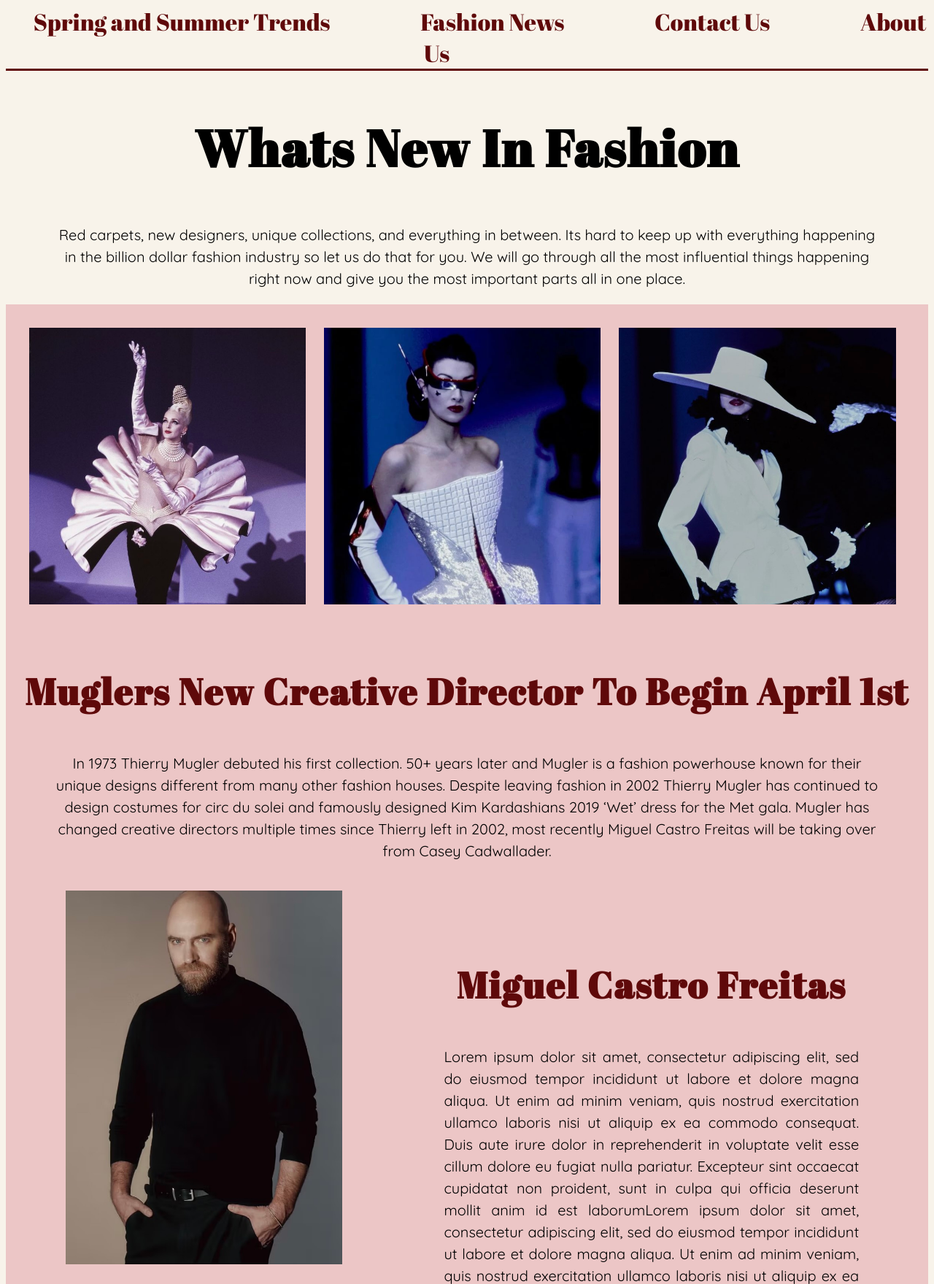
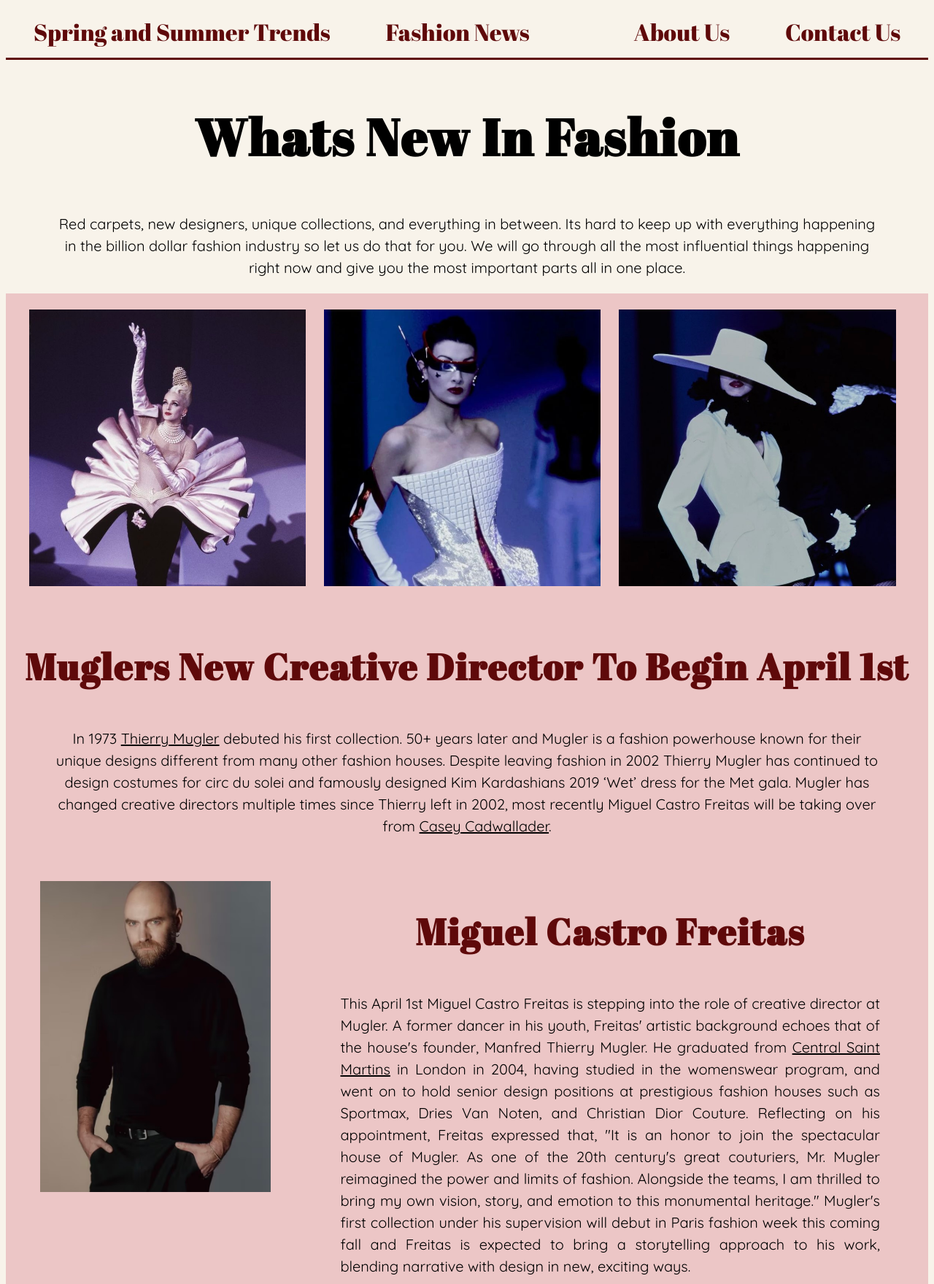
Before and after one commit to ejocelyn/Fashion-News-2, a plain HTML site: page index.html in a window 1280 px wide. Shown: the part 315-2074 px from the top of the page at 73% size. Drawn offline with Linux system fonts and the light colour scheme.

Commit message:
Final Paragraphs

```diff
--- a/index.html
+++ b/index.html
@@ -17,17 +17,18 @@
     <link href="https://fonts.googleapis.com/css2?family=Quicksand:wght@300..700&display=swap" rel="stylesheet">
 
     <style>
-       .header {
-        font-family: "Abril Fatface", serif;
-        color: #5F090A;
-        font-style: normal;
-        text-align: center;
-        border-bottom: 3px #5F090A solid;
-        background-color: #F8F3EA;
-       }
 
        #content {
         width: 100%;
+        }
+
+       .header {
+        font-style: normal;
+        text-align: center;
+        font-family: "Abril Fatface", serif;
+        border-bottom: 3px #5F090A solid;
+        background-color: #F8F3EA;
+        color: #5F090A;
        }
 
        body {
@@ -47,11 +48,11 @@
 
        h2 {
         font-size: 70px;
+        color: black;
       }
 
        h3 {
         font-size: 50px;
-         width: 100%;
          color: #5F090A;
       }
 
@@ -61,34 +62,38 @@
       }
 
        p {
+         font-style: normal;
+         text-align: center;
          font-family: "Quicksand", sans-serif;
          font-size: 20px;
          line-height: 1.5;
-         font-style: normal;
-         text-align: center;
          padding: 0% 5%;
         }
 
        img {
-         padding: 5%;
+         padding: 2.5% 5%;
          max-width: 100%;
          float: center;
       }
 
+      a {
+        color: black;
+      }
+
        .left {
-        width: 30%;
+        width: 25%;
         float: left;
         display: inline;
         clear: none;
-        padding: 0% 5%;
+        padding: 2.5%;
       }
 
       .right {
-        width: 50%;
+        width: 65%;
         float: right;
         display: inline;
         clear: none;
-        padding: 5%;
+        padding: 25px;
       }
 
       .column {
@@ -104,39 +109,27 @@
         width: 90%;
           }
 
-      .section1 {
-        background-color: #ECC6C6;
-        padding: 20px;
-        margin-top: 20px;
-}
-      .section2 {
-
-        background-color: #FFECE7;
-        padding: 20px;
-        margin-top: 20px;
-
+      .topnav {
+        overflow: hidden;
+        text-decoration: none;
         }
 
-      #nav {
+      .topnav a {
+        float: left;
+        color: #5F090A;
+        text-align: center;
+        padding: 14px 3%;
+        text-decoration: none;
         font-size: 2em;
         font-weight: 100;
         }
 
-      #nav ul{
-         margin: 0;
-        padding: 0;
+      .topnav a.split {
+        float: right;
         }
 
-      #nav li{
-        list-style: none;
-        display: inline;
-      }
-
-      #nav a{
-      text-decoration: none;
-      margin-right: 1.5em;
-      padding: 5px 35px;
-      color: #5F090A;
+      .topnav a:hover {
+        color: #ECC6C6;
         }
 
       div.relative {
@@ -148,10 +141,9 @@
 
       div.absolute {
         position: absolute;
-        top: 2500px;
+        top: 2200px;
         width: 100%;
         background-color: #FFECE7;
-
         }
 
     </style>
@@ -160,17 +152,16 @@
   <body>
     <div class="header">
       <h1>Stitches</h1>
-        <div id="nav">
-          <ul>
-            <li><a href="/">Spring and Summer Trends</a></li>
-            <li><a href="/">Fashion News</a></li>
-            <li><a href="/">Contact Us</a></li>
-            <li><a href="/">About Us</a></li>
-          </ul>
+        <div class="topnav">
+          <a class="active" href="/">Spring and Summer Trends</a>
+          <a href="/">Fashion News</a>
+          <a href="/" class="split">Contact Us</a>
+          <a href="/" class="split">About Us</a>
         </div>
     </div>
 
 
+   <div id="content">
     <h2> Whats New In Fashion </h2>
 
     <p> Red carpets, new designers, unique collections, and everything in between. Its hard to keep up with everything happening in the billion dollar fashion industry so let us do that for you. We will go through all the most influential things happening right now and give you the most important parts all in one place. </p>
@@ -194,7 +185,7 @@
     <h3> Muglers New Creative Director To Begin April 1st </h3>
 
     <!--Make text justified-->
-    <p> In 1973 Thierry Mugler debuted his first collection. 50+ years later and Mugler is a fashion powerhouse known for their unique designs different from many other fashion houses. Despite leaving fashion in 2002 Thierry Mugler has continued to design costumes for circ du solei and famously designed Kim Kardashians 2019 ‘Wet’ dress for the Met gala. Mugler has changed creative directors multiple times since Thierry left in 2002,  most recently Miguel Castro Freitas will be taking over from Casey Cadwallader.
+    <p> In 1973 <a href="https://www.famousfashiondesigners.org/thierry-mugler">Thierry Mugler</a> debuted his first collection. 50+ years later and Mugler is a fashion powerhouse known for their unique designs different from many other fashion houses. Despite leaving fashion in 2002 Thierry Mugler has continued to design costumes for circ du solei and famously designed Kim Kardashians 2019 ‘Wet’ dress for the Met gala. Mugler has changed creative directors multiple times since Thierry left in 2002,  most recently Miguel Castro Freitas will be taking over from <a href="https://www.exhibition-magazine.com/articles/designers-talk-with-jessica-michault">Casey Cadwallader</a>.
     </p>
 
      <div class="left">
@@ -206,15 +197,29 @@
 
     <p style="text-align:justify;
         text-justify: inter-word;">
-      Lorem ipsum dolor sit amet, consectetur adipiscing elit, sed do eiusmod tempor incididunt ut labore et dolore magna aliqua. Ut enim ad minim veniam, quis nostrud exercitation ullamco laboris nisi ut aliquip ex ea commodo consequat. Duis aute irure dolor in reprehenderit in voluptate velit esse cillum dolore eu fugiat nulla pariatur. Excepteur sint occaecat cupidatat non proident, sunt in culpa qui officia deserunt mollit anim id est laborumLorem ipsum dolor sit amet, consectetur adipiscing elit, sed do eiusmod tempor incididunt ut labore et dolore magna aliqua. Ut enim ad minim veniam, quis nostrud exercitation ullamco laboris nisi ut aliquip ex ea commodo consequat. Duis aute irure dolor in reprehenderit in voluptate velit esse cillum dolore eu fugiat nulla pariatur. Excepteur sint occaecat cupidatat non proident, sunt in culpa qui officia deserunt mollit anim id est laborum.
+      This April 1st Miguel Castro Freitas is stepping into the role of creative director at Mugler. A former dancer in his youth, Freitas' artistic background echoes that of the house's founder, Manfred Thierry Mugler. He graduated from <a href="https://www.arts.ac.uk/colleges/central-saint-martins/about-us">Central Saint Martins</a> in London in 2004, having studied in the womenswear program, and went on to hold senior design positions at prestigious fashion houses such as Sportmax, Dries Van Noten, and Christian Dior Couture. Reflecting on his appointment, Freitas expressed that, "It is an honor to join the spectacular house of Mugler. As one of the 20th century's great couturiers, Mr. Mugler reimagined the power and limits of fashion. Alongside the teams, I am thrilled to bring my own vision, story, and emotion to this monumental heritage." Mugler's first collection under his supervision will debut in Paris fashion week this coming fall and Freitas is expected to bring a storytelling approach to his work, blending narrative with design in new, exciting ways.
     </p>
   </div>
       </div>
 
     <div class="absolute">
+      <div class="row">
+  <div class="column">
+
+    <img src="Wicked_1 2.jpg" alt="Photo of a woman wearing a coture dress that looks like she is emerging out of a pink flower standing on a stage.">
+  </div>
+
+  <div class="column">
+    <img src="Wicked_2 2.jpg" alt="Photo of a woman wearing a white sleveless coture gown with a violet blue background.">
+  </div>
+
+  <div class="column">
+    <img src="Wicked_3 2.jpg" alt="Photo of a woman wearing a white blazer and white, wide brimed hat the casts shadows over her face on a dark background.">
+  </div>
+   </div>
       <h3> Wicked On The Red Carpet</h3>
 
-    <p>One of the biggest Films of 2024, the musical <i>Wicked</i> is revered for its musical numbers, phenomenal acting, and ability to transport the viewer to the Land Of Oz. My attention through the film however was on the magnificent costumes; because of this, it came as no surprise that the red carpet looks worn to the Oscars by the Wicked stars were just as incredible.
+    <p>One of the biggest Films of 2024, the musical <i>Wicked</i> is revered for its musical numbers, phenomenal acting, and ability to transport the viewer to the Land Of Oz. However my attention through the film was on the magnificent costumes; because of this, it came as no surprise that the red carpet looks worn to the <i>Oscars</i> by the Wicked stars were just as incredible.
     </p>
 
         <img src="Ariana_Oscars2.avif" alt="Model walking on runway in floor length gold dress with a tight bodice and flared skirt." width="400px">
@@ -229,8 +234,10 @@
       </h4>
 
       <p>
-        Glinda made her entrance in a floating bubble, and Ariana Grandes dress at the Oscars was just as memorable.  The Schiaparelli gown the actress and singer wore was fresh of the runway being shown in Paris just a few weeks prior.  The gown was customized in a light pink for Ariana and featured a skirt made with more than 190,000 crystal sequins, rhinestones, and cut beads.
+        Glinda made her entrance in a floating bubble, and Ariana Grandes dress at the Oscars was just as memorable. The Schiaparelli gown the actress and singer wore was fresh of the runway being shown in Paris just a few weeks prior.  The gown was customized in a light pink for Ariana and featured a skirt made with more than 190,000 crystal sequins, rhinestones, and cut beads.
       </p>
+
+      <!-- center images-->
 
       <img src="Cynthia_Ervo_Oscars.jpeg" alt="l" width="400px">
 
@@ -245,6 +252,6 @@
         Ervo Arrived at the Oscars in a stunning, custom, dark green velvet ballgown from Louis Vuitton. This dress and its dramatic silhouette and pointy collar was very fitting for her character Elphaba in Wicked.   Cynthia shared that the dress was meant to be a homage to legendary actress Hattie McDaniel; the first black woman to win an Oscar.
       </p>
     </div>
-
+    </div>
   </body>
 </html>
```
Lines whose indentation alone changed are shown as unchanged.
